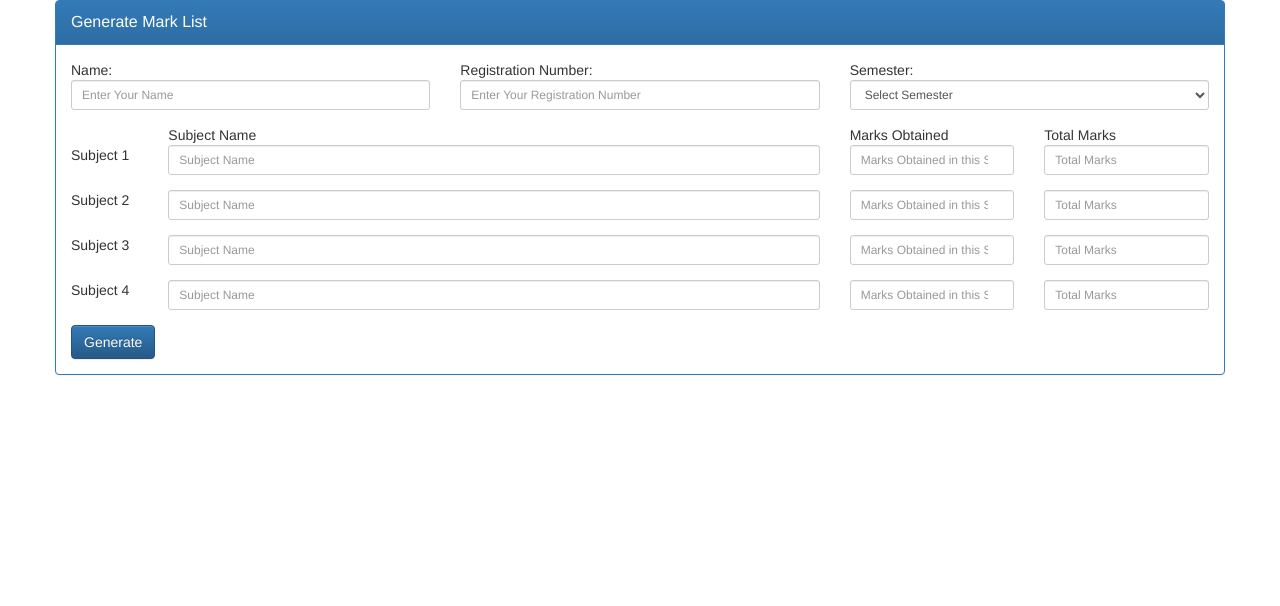
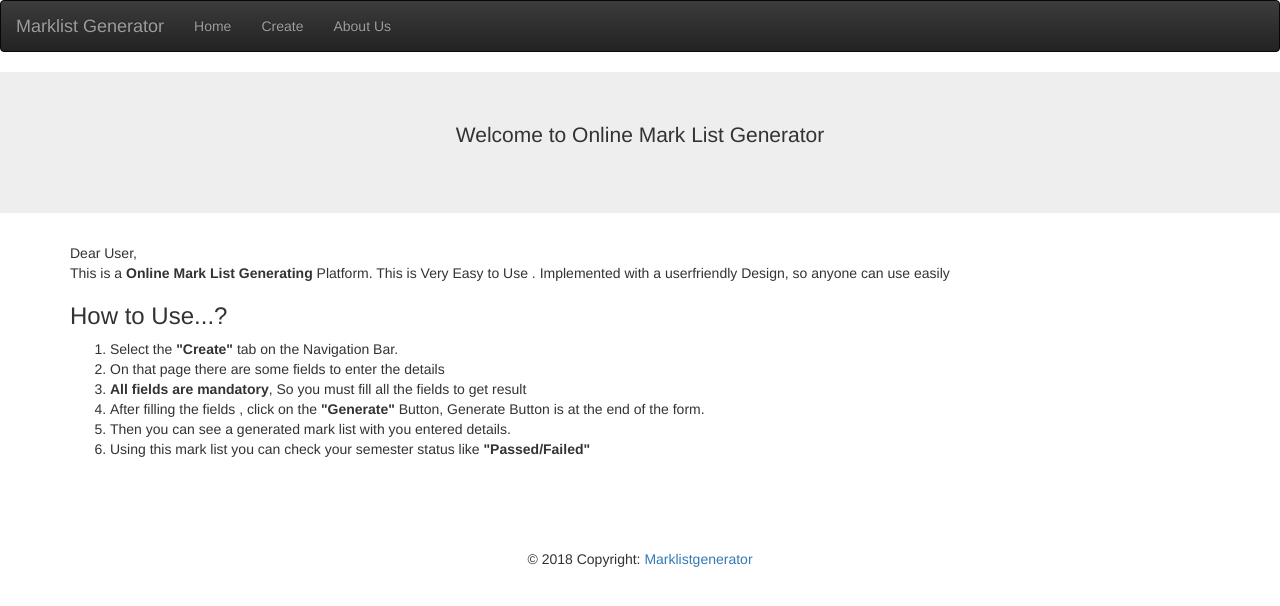
Before and after one commit to fahimvalanchery/marksheet-python-flaks, a Flask app: page / in a window 1280 px wide. Shown: the top 606 px of the page. Run offline with Flask 2, Linux system fonts and the light colour scheme; some libraries are stand-ins or nearby versions.

Commit message:
second commit

```diff
--- a/app.py
+++ b/app.py
@@ -4,10 +4,17 @@ from flask import Flask,render_template,request
 app=Flask(__name__)
 
 
+@app.route('/')
+def home():
+    return render_template('home.html')
 
-@app.route('/')
+@app.route('/index')
 def index():
     return render_template('index.html')
+
+@app.route('/aboutus')
+def about():
+    return render_template('aboutus.html')
 
 
 
@@ -48,7 +55,7 @@ def reg():
             status="Passed"
 
         return render_template('result.html',StudentDetails=rStudDetails,Subjects=rSub_Name,ObtainedMarks=rMarks_Obtained,TotalMarks=rTotal_Marks,resGrade=Grades,res_status=status)
-        Grades=[]
+
 
 
 
--- /dev/null
+++ b/templates/home.html
@@ -0,0 +1,28 @@
+{% extends 'layout.html' %}
+
+{% block body %}
+
+<div class="jumbotron">
+    <p class="text-center">Welcome to Online Mark List Generator</p>
+</div>
+<div class="container">
+    <p>Dear User,<br> This is a <b> Online Mark List Generating</b> Platform. This is Very Easy to Use . Implemented with a userfriendly Design, so anyone can use easily <br>  </p>
+    <h3>How to Use...?</h3>
+
+
+    <ol>
+        <li>Select the <b> "Create" </b>tab on the Navigation Bar. </li>
+        <li>On that page there are some fields to enter the details</li>
+        <li><b> All fields are mandatory</b>, So you must fill all the fields to get result</li>
+        <li>After filling the fields , click on the <b> "Generate"</b> Button, Generate Button is at the end of the form.</li>
+        <li>Then you can see a generated mark list with you entered details.</li>
+        <li>Using this mark list you can check your semester status like <b> "Passed/Failed"</b></li>
+    </ol>
+    <p></p>
+</div>
+<div class="conatiner">
+    <br>
+    <br>
+    <br><br>
+</div>
+{% endblock %}
--- a/templates/index.html
+++ b/templates/index.html
@@ -13,13 +13,13 @@
                             <div class="col-xs-12 col-md-4 col-lg-4">
                                 <div class="form-group">
                                     Name:
-                                    <input type="text" placeholder="Enter Your Name" name="name" class="form-control input-sm" required>
+                                    <input type="text" placeholder="Enter Your Name" name="name" class="form-control input-sm" pattern="[A-Za-z]+" required>
                                 </div>
                             </div>
                             <div class="col-xs-12 col-md-4 col-lg-4">
                                 <div class="form-group">
                                     Registration Number:
-                                    <input type="text" placeholder="Enter Your Registration Number" name="reg_no" class="form-control input-sm" required>
+                                    <input type="text" placeholder="Enter Your Registration Number" name="reg_no" class="form-control input-sm" pattern="[A-Za-z0-9]+" required>
                                 </div>
                             </div>
                             <div class="col-xs-12 col-md-4 col-lg-4">
@@ -49,17 +49,17 @@
                             <div class="col-xs-12 col-md-1 col-lg-1"><p>Subject 1</p></div>
                             <div class="col-xs-12 col-md-7 col-lg-7">
                                 <div class="form-group">
-                                <input type="text" placeholder="Subject Name" name="S1_N" class="form-control input-sm" required>
+                                <input type="text" placeholder="Subject Name" name="S1_N" class="form-control input-sm" pattern="[A-Za-z]+" required>
                                 </div>
                             </div>
                             <div class="col-xs-12 col-md-2 col-lg-2">
                                 <div class="form-group">
-                                <input type="number" placeholder="Marks Obtained in this Subject" name="S1_M_O" class="form-control input-sm" required>
+                                <input type="text" placeholder="Marks Obtained in this Subject" name="S1_M_O" class="form-control input-sm" pattern="[0-9]+" required>
                                 </div>
                             </div>
                             <div class="col-xs-12 col-md-2 col-lg-2">
                                 <div class="form-group">
-                                <input type="number" placeholder="Total Marks" name="S1_T_M" class="form-control input-sm" required>
+                                <input type="text" placeholder="Total Marks" name="S1_T_M" class="form-control input-sm" pattern="[0-9]+" required>
                                 </div>
                             </div>
                         </div>
@@ -67,17 +67,17 @@
                             <div class="col-xs-12 col-md-1 col-lg-1"><p>Subject 2</p></div>
                             <div class="col-xs-12 col-md-7 col-lg-7">
                                 <div class="form-group">
-                                <input type="text" placeholder="Subject Name" name="S2_N" class="form-control input-sm" required>
+                                <input type="text" placeholder="Subject Name" name="S2_N" class="form-control input-sm" pattern="[A-Za-z]+" required>
                                 </div>
                             </div>
                             <div class="col-xs-12 col-md-2 col-lg-2">
                                 <div class="form-group">
-                                <input type="number" placeholder="Marks Obtained in this Subject" name="S2_M_O" class="form-control input-sm" required>
+                                <input type="text" placeholder="Marks Obtained in this Subject" name="S2_M_O" class="form-control input-sm" pattern="[0-9]+" required>
                                 </div>
                             </div>
                             <div class="col-xs-12 col-md-2 col-lg-2">
                                 <div class="form-group">
-                                <input type="number" placeholder="Total Marks" name="S2_T_M" class="form-control input-sm"required>
+                                <input type="text" placeholder="Total Marks" name="S2_T_M" class="form-control input-sm" pattern="[0-9]+" required>
                                 </div>
                             </div>
                         </div>
@@ -85,17 +85,17 @@
                             <div class="col-xs-12 col-md-1 col-lg-1"><p>Subject 3</p></div>
                             <div class="col-xs-12 col-md-7 col-lg-7">
                                 <div class="form-group">
-                                <input type="text" placeholder="Subject Name" name="S3_N" class="form-control input-sm">
+                                <input type="text" placeholder="Subject Name" name="S3_N" class="form-control input-sm"pattern="[A-Za-z]+" required>
                                 </div>
                             </div>
                             <div class="col-xs-12 col-md-2 col-lg-2">
                                 <div class="form-group">
-                                <input type="number" placeholder="Marks Obtained in this Subject" name="S3_M_O" class="form-control input-sm" required>
+                                <input type="text" placeholder="Marks Obtained in this Subject" name="S3_M_O" class="form-control input-sm" pattern="[0-9]+" required>
                                 </div>
                             </div>
                             <div class="col-xs-12 col-md-2 col-lg-2">
                                 <div class="form-group">
-                                <input type="number" placeholder="Total Marks" name="S3_T_M" class="form-control input-sm" required>
+                                <input type="text" placeholder="Total Marks" name="S3_T_M" class="form-control input-sm" pattern="[0-9]+" required>
                                 </div>
                             </div>
                         </div>
@@ -103,17 +103,17 @@
                             <div class="col-xs-12 col-md-1 col-lg-1"><p>Subject 4</p></div>
                             <div class="col-xs-12 col-md-7 col-lg-7">
                                 <div class="form-group">
-                                <input type="text" placeholder="Subject Name" name="S4_N" class="form-control input-sm" required>
+                                <input type="text" placeholder="Subject Name" name="S4_N" class="form-control input-sm" pattern="[A-Za-z]+" required>
                                 </div>
                             </div>
                             <div class="col-xs-12 col-md-2 col-lg-2">
                                 <div class="form-group">
-                                <input type="number" placeholder="Marks Obtained in this Subject" name="S4_M_O" class="form-control input-sm" required>
+                                <input type="text" placeholder="Marks Obtained in this Subject" name="S4_M_O" class="form-control input-sm" pattern="[0-9]+" required>
                                 </div>
                             </div>
                             <div class="col-xs-12 col-md-2 col-lg-2">
                                 <div class="form-group">
-                                <input type="number" placeholder="Total Marks" name="S4_T_M" class="form-control input-sm" required>
+                                <input type="text" placeholder="Total Marks" name="S4_T_M" class="form-control input-sm" pattern="[0-9]+" required>
                                 </div>
                             </div>
                         </div>
@@ -128,5 +128,6 @@
             </div>
         </div>
     </div>
-
+<br>
+<br><br><br><br>
 {% endblock %}
--- a/templates/layout.html
+++ b/templates/layout.html
@@ -4,7 +4,7 @@
     <meta charset="UTF-8">
     <meta name="viewport" content="width=device-width, initial-scale=1.0">
     <meta http-equiv="X-UA-Compatible" content="ie=edge">
-    <title>Mark List Generator</title>
+    <title>MarkList Generator</title>
 
 
     <!-- Latest compiled and minified CSS -->
@@ -21,10 +21,34 @@
 </head>
 <body>
 
+        <nav class="navbar navbar-inverse">
+                <div class="container-fluid">
+                  <div class="navbar-header">
+                    <a class="navbar-brand " href="/">Marklist Generator</a>
+                  </div>
+                  <ul class="nav navbar-nav">
+                    <li><a href="/">Home</a></li>
+                    <li><a href="index">Create</a></li>
+                    <li><a href="aboutus">About Us</a></li>
+
+                  </ul>
+                </div>
+              </nav>
+
 {% block body %}
 
 
 {% endblock %}
+<!-- Footer -->
+<footer class="page-footer font-small blue fixed">
 
+  <!-- Copyright -->
+  <div class="footer-copyright text-center py-3">© 2018 Copyright:
+    <a href="#"> Marklistgenerator</a>
+  </div>
+  <!-- Copyright -->
+
+</footer>
+<!-- Footer -->
 </body>
 </html>
```
Also changed, not shown: templates/aboutus.html (added, +58 -0 lines), templates/result.html (+7 -0 lines).
